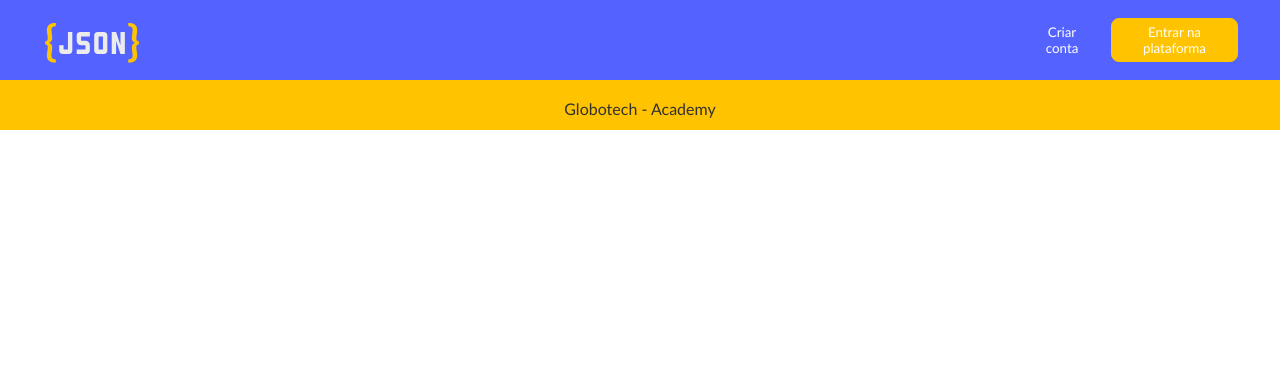
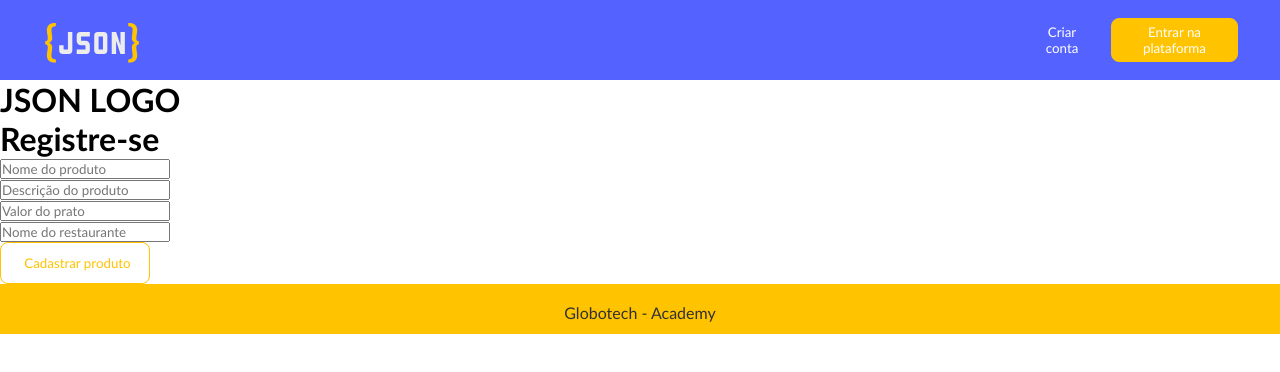
Before and after one commit to mfnp14/globotech-desafio-final, a React (Create React App) app in the folder frontend/jason-app/: page /register-product in a window 1280 px wide. Shown: the top 372 px of the page. Built offline with nearby package versions, Linux system fonts and the light colour scheme.

Commit message:
fix: registerProduct e registerRestaurant

```diff
--- a/frontend/jason-app/src/index.tsx
+++ b/frontend/jason-app/src/index.tsx
@@ -8,6 +8,7 @@ import reportWebVitals from "./reportWebVitals";
 import Home from "./pages/home";
 import Landing from "./pages/landing";
 import Register from "./pages/registerRestaurant";
+import RegisterProduct from "./pages/registerProduct";
 import Login from "./pages/login";
 import Header from "./component/header";
 import Footer from "./component/footer";
@@ -21,8 +22,9 @@ ReactDOM.render(
         <Switch>
           <Route path="/" exact component={Landing} />
           <Route path="/home" component={Home} />
+          <Route path="/login" component={Login} />
           <Route path="/register" component={Register} />
-          <Route path="/login" component={Login} />
+          <Route path="/register-product" component={RegisterProduct} />
           <Route path="/menu/:id" component={Menu} />
         </Switch>
         <Footer />
--- a/frontend/jason-app/src/pages/registerProduct/index.tsx
+++ b/frontend/jason-app/src/pages/registerProduct/index.tsx
@@ -20,6 +20,8 @@ const RegisterProduct = () => {
   const storageData = async (e: any) => {
     console.log(e);
     try {
+      e.preventDefault();
+      const { name, imageUrl, description, price } = e.target.elements;
       const productData: any = {
         name: name,
         description: description,
@@ -75,7 +77,7 @@ const RegisterProduct = () => {
             <GenericButton
               secondary
               type="submit"
-              onclick={() => goToPage("menu/")}
+              //onclick={() => goToPage("menu/")}
               label={"Cadastrar produto"}
             />
           </form>
--- /dev/null
+++ b/frontend/jason-app/src/pages/registerProduct/styles.ts
@@ -0,0 +1,3 @@
+import Styled from "styled-components";
+
+export const RegisterProductStyles = Styled.div``;
--- a/frontend/jason-app/src/pages/registerRestaurant/index.tsx
+++ b/frontend/jason-app/src/pages/registerRestaurant/index.tsx
@@ -21,9 +21,9 @@ const Register = () => {
   const storageData = async (e: any) => {
     console.log(e);
     try {
-      // e.preventDefault();
-      // const { name, address, logoUrl, description, manager } =
-      //   e.target.elements;
+      e.preventDefault();
+      const { name, address, logoUrl, description, manager } =
+        e.target.elements;
       const restaurantData: any = {
         name: name,
         address: address,
```
